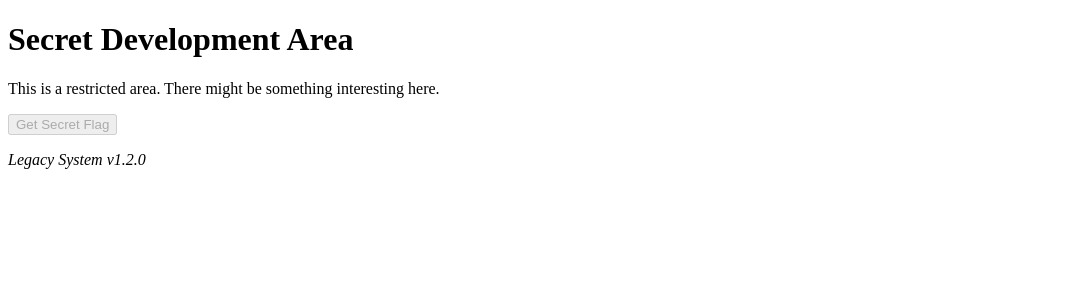
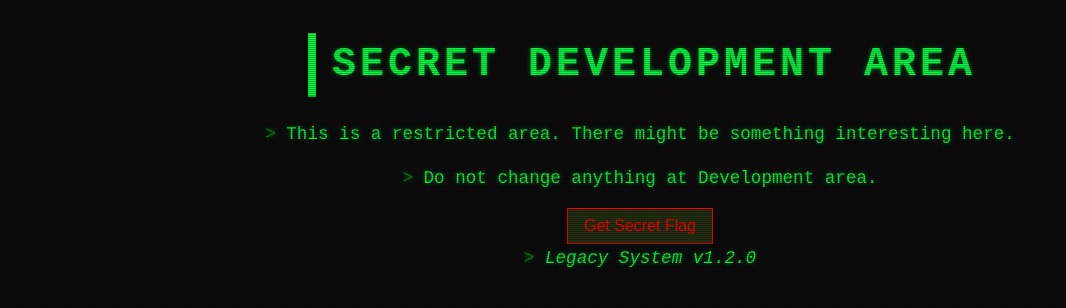
Before and after one commit to ONKAR-55/CTF2.0_Hidden_Directory, a website: page secret_stuff/index.html in a window 1280 px wide. Shown: the whole page, without its empty margins (0-1066 px from the left). Drawn offline with Linux system fonts and the light colour scheme.

Commit message:
feat: add styling for flag button and update HTML structure

```diff
--- a/public/style.css
+++ b/public/style.css
@@ -143,3 +143,13 @@
             background: var(--accent-color);
             color: white;
         }
+
+        .flagbtn {
+            background-color: rgba(172, 255, 47, 0.142);
+            color: red;
+            border: red 1px solid;
+            padding: 0.5rem 1rem;
+            font-size: 1rem;
+            cursor: pointer;
+            transition: all 0.3s ease;
+        }
--- a/secret_stuff/index.html
+++ b/secret_stuff/index.html
@@ -2,12 +2,14 @@
 <html>
 <head>
     <title>Secret Area</title>
+    <link rel="stylesheet" href="../public/style.css">
 </head>
 <body>
     <h1>Secret Development Area</h1>
     <p>This is a restricted area. There might be something interesting here.</p>
+    <p>Do not change anything at Development area.</p>
 
-    <button id="flagButton" disabled>Get Secret Flag</button>
+    <button id="flagButton" disabled class="flagbtn">Get Secret Flag</button>
 
     <!-- The functionality is embedded here. -->
     <script>
@@ -21,7 +23,7 @@
                 fetch('/dev_backup/get_flag')
                     .then(response => response.text())
                     .then(flag => {
-                        alert(`Success! Here is your flag: ${flag}`);
+                        alert(`Success! Here is your check the console`);
                         console.log(`Flag received and displayed! ${flag}`);
                     })
                     .catch(err => {
```
